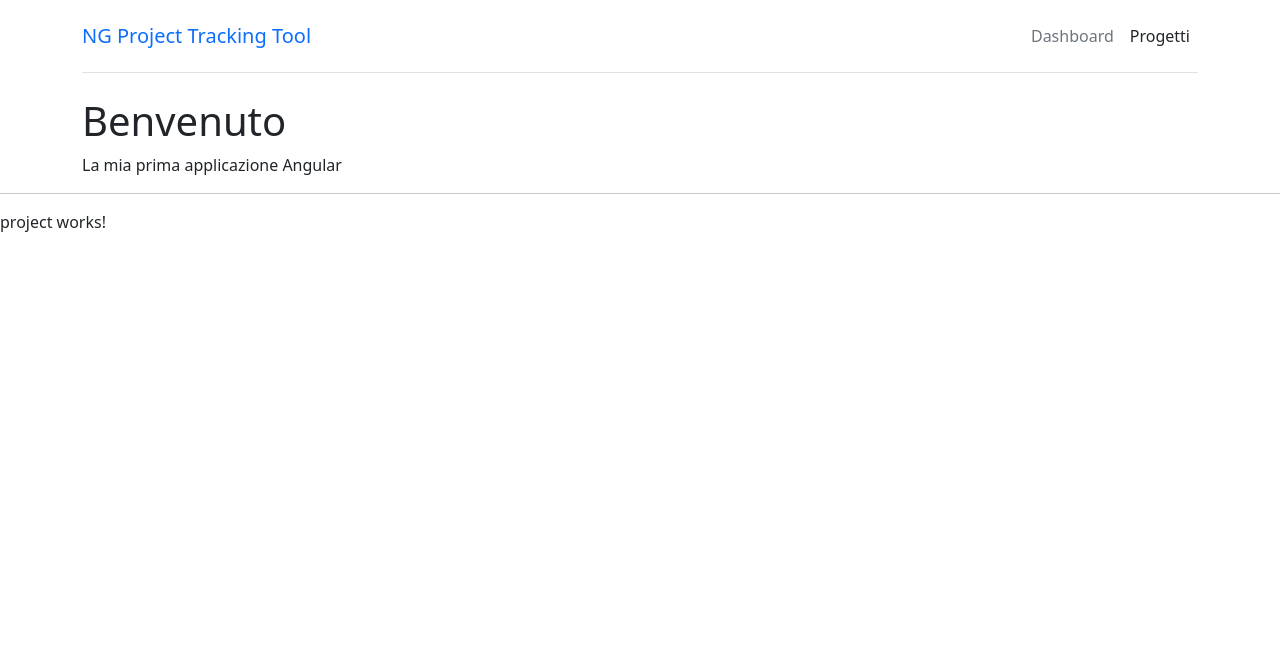
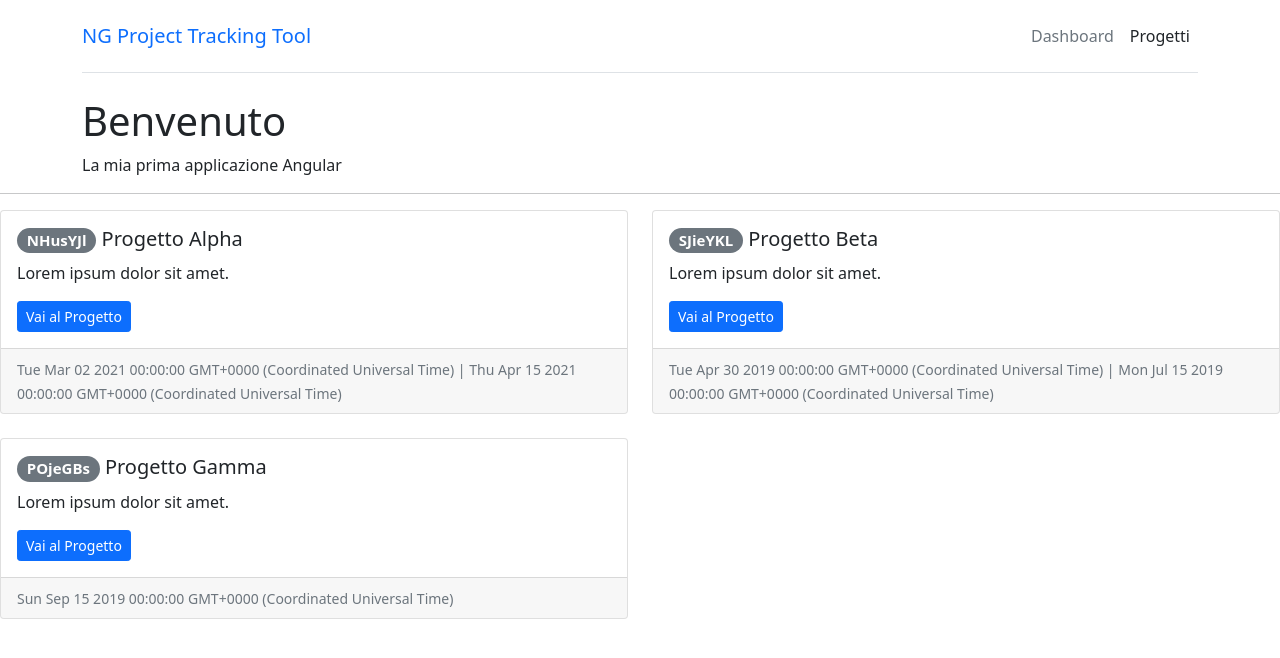
Before and after one commit to giglioDomenicoMirko/CorsoDevelhope-AngularApp-Sciuti, an Angular app: page / in a window 1280 px wide. Shown: the top 658 px of the page. Built offline with nearby package versions, Linux system fonts and the light colour scheme.

Commit message:
Le direttive strutturali ngFor e ngIf

```diff
--- a/src/app/project/project/project.component.html
+++ b/src/app/project/project/project.component.html
@@ -1 +1,22 @@
-<p>project works!</p>
+<div class="row row-cols-1 row-cols-md-2 g-4">
+  <div class="col" *ngFor="let project of projects">
+    <div class="card">
+      <div class="card-body">
+        <h5 class="card-title">
+          <span class="badge bg-secondary rounded-pill">{{
+            project.code
+          }}</span>
+          {{ project.name }}
+        </h5>
+        <p class="card-text">{{ project.description }}</p>
+        <a href="#" class="btn btn-primary btn-sm">Vai al Progetto</a>
+      </div>
+      <div class="card-footer">
+        <small class="text-muted">
+          <span>{{ project.start }}</span>
+          <span *ngIf="project.end"> | {{ project.end }}</span>
+        </small>
+      </div>
+    </div>
+  </div>
+</div>
--- a/src/app/project/project/project.component.ts
+++ b/src/app/project/project/project.component.ts
@@ -1,5 +1,5 @@
 import { Component, OnInit } from '@angular/core';
-import { Project } from 'src/app/models/Project';
+import { Project } from '@app/models/Project';
 
 @Component({
   selector: 'ngprj-project',
@@ -44,7 +44,6 @@ export class ProjectComponent implements OnInit {
   ]
 
   constructor() {
-
   }
 
   ngOnInit(): void {
```
